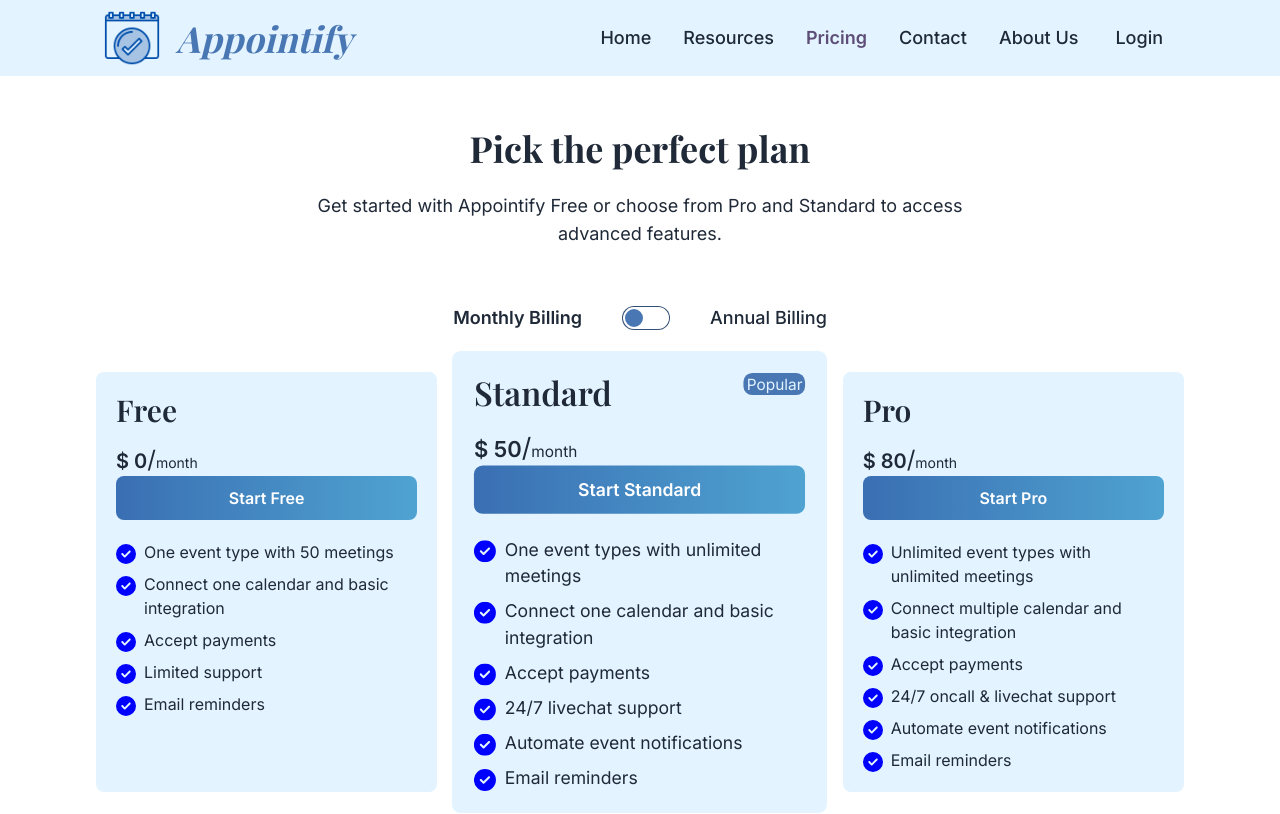
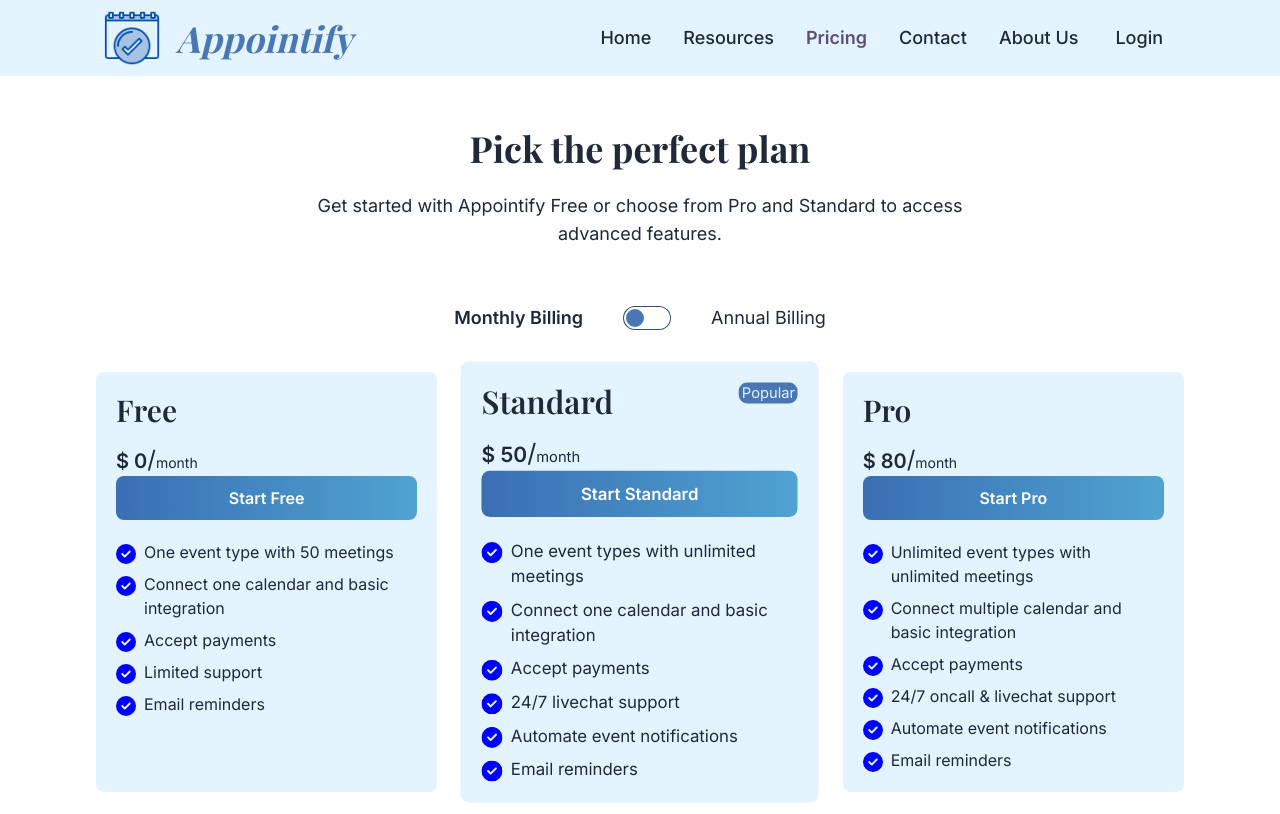
Before and after one commit to originalmahim/appointify, a React (Vite) app: page /pricing in a window 1280 px wide. Shown: the top 814 px of the page. Built offline with nearby package versions, Linux system fonts and the light colour scheme; no server answers.

Commit message:
[pricing](update): package toggle updated

```diff
--- a/src/components/Pricing/PricingCard.jsx
+++ b/src/components/Pricing/PricingCard.jsx
@@ -4,7 +4,7 @@ const PricingCard = ({ plan, index, monthlyBill }) => {
   return (
     <div
       className={`bg-cardBG mt-5 md:hover:scale-110 hover:z-30 hover:shadow-lg p-5 rounded-lg relative ${
-        index == 1 && "md:scale-110"
+        index == 1 && "md:scale-105"
       }`}
     >
       <div className=" flex justify-end">
--- a/src/pages/Pricing/Pricing.jsx
+++ b/src/pages/Pricing/Pricing.jsx
@@ -25,13 +25,17 @@ const Pricing = () => {
           access advanced features.
         </p>
         <div className="flex items-center justify-center gap-3 md:gap-5 lg:gap-10">
-          <p className=" font-semibold text-lg">Monthly Billing</p>
+          <p className={` ${monthlyBill && "font-semibold"} text-lg`}>
+            Monthly Billing
+          </p>
           <input
             onChange={handleChange}
             type="checkbox"
             className="toggle bg-head"
           />
-          <p className=" font-medium text-lg">Annual Billing</p>
+          <p className={` ${!monthlyBill && "font-semibold"} text-lg`}>
+            Annual Billing
+          </p>
         </div>
       </div>
       <Container>
```
